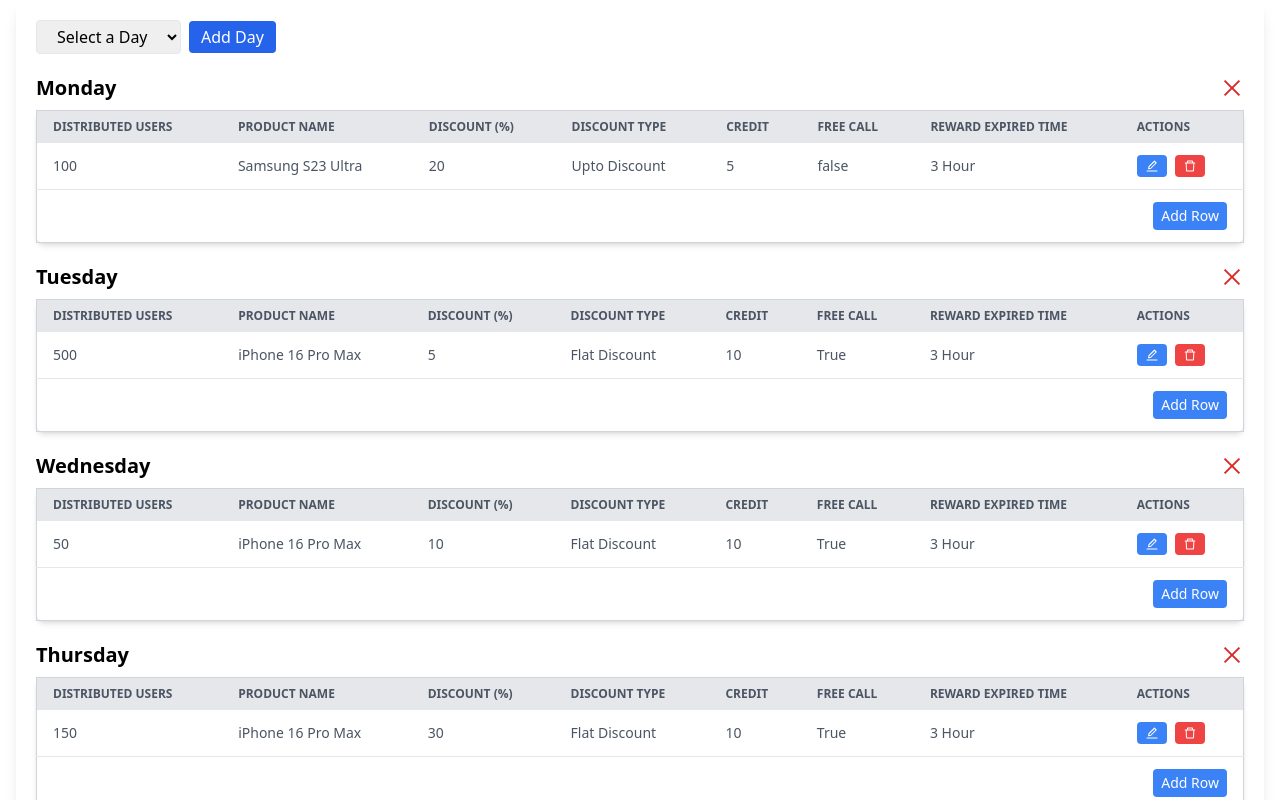
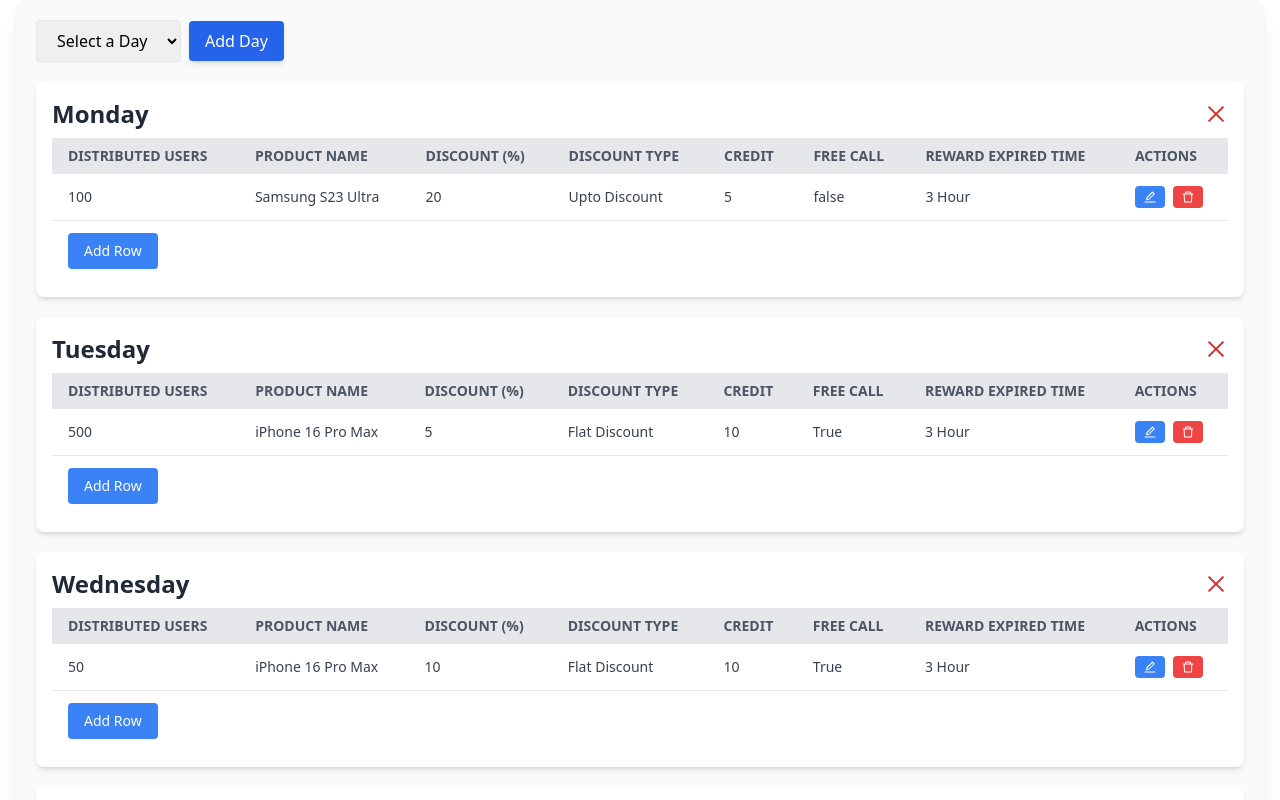
Before and after one commit to NomanSipai/spin-wheel-table, a React (Vite) app: page / in a window 1280 px wide. Shown: the top 800 px of the page. Built offline with nearby package versions, Linux system fonts and the light colour scheme.

Commit message:
redesign the table

```diff
--- a/src/components/Table.jsx
+++ b/src/components/Table.jsx
@@ -21,30 +21,6 @@
     "Sunday",
   ]);
   const [newDay, setNewDay] = useState("");
-
-  const handleEditClick = (id) => {
-    setEditingId(id);
-  };
-
-  const handleInputChange = (e, id, field) => {
-    const newValue =
-      field === "showInWheel" ? e.target.checked : e.target.value;
-    setProducts((prev) =>
-      prev.map((product) =>
-        product.id === id ? { ...product, [field]: newValue } : product
-      )
-    );
-  };
-
-  const handleSaveClick = () => {
-    setEditingId(null);
-  };
-
-  const handleDeleteRow = (id) => {
-    setProducts((prev) => prev.filter((product) => product.id !== id));
-    toast.success("Product deleted successfully!");
-  };
-
   const [addRowVisible, setAddRowVisible] = useState({});
   const [newProduct, setNewProduct] = useState({
     users: "",
@@ -56,6 +32,23 @@
     rewardExpired: "",
     showInWheel: false,
   });
+
+  const handleEditClick = (id) => setEditingId(id);
+  const handleInputChange = (e, id, field) => {
+    const newValue =
+      field === "showInWheel" ? e.target.checked : e.target.value;
+    setProducts((prev) =>
+      prev.map((product) =>
+        product.id === id ? { ...product, [field]: newValue } : product
+      )
+    );
+  };
+
+  const handleSaveClick = () => setEditingId(null);
+  const handleDeleteRow = (id) => {
+    setProducts((prev) => prev.filter((product) => product.id !== id));
+    toast.success("Product deleted successfully!");
+  };
 
   const handleNewProductChange = (field, value) => {
     setNewProduct((prev) => ({ ...prev, [field]: value }));
@@ -69,7 +62,7 @@
     const newEntry = {
       ...newProduct,
       id: products.length ? products[products.length - 1].id + 1 : 1,
-      day: day,
+      day,
     };
     setProducts((prev) => [...prev, newEntry]);
     toast.success("Product added successfully!");
@@ -107,13 +100,12 @@
   };
 
   return (
-    <div className="relative overflow-x-auto shadow-lg sm:rounded-lg p-5">
-      {/* Select for adding new day */}
-      <div className="mb-4 flex items-center">
+    <div className="relative overflow-x-auto shadow-lg sm:rounded-lg p-5 bg-gray-50">
+      <div className="mb-4 flex items-center space-x-2">
         <select
           value={newDay}
           onChange={(e) => setNewDay(e.target.value)}
-          className="border rounded px-4 py-1 mr-2"
+          className="border rounded px-4 py-2 shadow-sm focus:outline-none focus:ring focus:ring-blue-300"
         >
           <option value="">Select a Day</option>
           {[
@@ -132,16 +124,16 @@
         </select>
         <button
           onClick={handleAddDay}
-          className="bg-blue-600 text-white px-3 py-1 rounded hover:bg-blue-700 transition"
+          className="bg-blue-600 text-white px-4 py-2 rounded hover:bg-blue-700 transition shadow-md"
         >
           Add Day
         </button>
       </div>
 
       {days.map((day) => (
-        <div key={day} className="my-5">
+        <div key={day} className="my-5 p-4 bg-white rounded-lg shadow-md">
           <div className="flex justify-between items-center mb-2">
-            <h2 className="text-xl font-bold">{day}</h2>
+            <h2 className="text-2xl font-semibold text-gray-800">{day}</h2>
             <button
               onClick={() => handleDeleteDay(day)}
               className="text-red-600 hover:text-red-800 transition flex items-center"
@@ -149,17 +141,23 @@
               <AiOutlineClose className="h-6 w-6" />
             </button>
           </div>
-          <table className="min-w-full text-sm text-left text-gray-600 bg-white rounded-lg shadow-md border border-gray-300">
-            <thead className="text-xs uppercase bg-gray-200">
+          <table className="min-w-full text-sm text-left text-gray-700">
+            <thead className="bg-gray-200 text-gray-600 uppercase">
               <tr>
-                <th className="px-4 py-2">Distributed Users</th>
-                <th className="px-4 py-2">Product Name</th>
-                <th className="px-4 py-2">Discount (%)</th>
-                <th className="px-4 py-2">Discount Type</th>
-                <th className="px-4 py-2">Credit</th>
-                <th className="px-4 py-2">Free Call</th>
-                <th className="px-4 py-2">Reward Expired Time</th>
-                <th className="px-4 py-2">Actions</th>
+                {[
+                  "Distributed Users",
+                  "Product Name",
+                  "Discount (%)",
+                  "Discount Type",
+                  "Credit",
+                  "Free Call",
+                  "Reward Expired Time",
+                  "Actions",
+                ].map((header) => (
+                  <th key={header} className="px-4 py-2">
+                    {header}
+                  </th>
+                ))}
               </tr>
             </thead>
             <tbody>
@@ -167,108 +165,64 @@
                 .filter((product) => product.day === day)
                 .map((product) => (
                   <tr key={product.id} className="hover:bg-gray-100 border-b">
-                    <td className="px-4 py-3">
+                    {[
+                      "users",
+                      "product_name",
+                      "discount",
+                      "discountType",
+                      "credit",
+                      "freeCall",
+                      "rewardExpired",
+                    ].map((field, index) => (
+                      <td key={field} className="px-4 py-3">
                         {editingId === product.id ? (
+                          field === "discountType" || field === "freeCall" ? (
+                            <select
+                              value={product[field]}
+                              onChange={(e) =>
+                                handleInputChange(e, product.id, field)
+                              }
+                              className="border rounded px-2 py-1 w-full"
+                            >
+                              {field === "discountType" ? (
+                                <>
+                                  <option value="Flat Discount">
+                                    Flat Discount
+                                  </option>
+                                  <option value="Upto Discount">
+                                    Upto Discount
+                                  </option>
+                                </>
+                              ) : (
+                                <>
+                                  <option value="True">True</option>
+                                  <option value="False">False</option>
+                                </>
+                              )}
+                            </select>
+                          ) : (
                             <input
-                          type="number"
-                          value={product.users}
+                              type={
+                                field === "discount" || field === "credit"
+                                  ? "number"
+                                  : "text"
+                              }
+                              value={product[field]}
                               onChange={(e) =>
-                            handleInputChange(e, product.id, "users")
+                                handleInputChange(e, product.id, field)
                               }
                               className="border rounded px-2 py-1 w-full"
                             />
+                          )
                         ) : (
-                        product.users
+                          <span>
+                            {field === "rewardExpired"
+                              ? `${product[field]} Hour`
+                              : product[field]}
+                          </span>
                         )}
                       </td>
-                    <td className="px-4 py-3">
-                      {editingId === product.id ? (
-                        <input
-                          type="text"
-                          value={product.product_name}
-                          onChange={(e) =>
-                            handleInputChange(e, product.id, "product_name")
-                          }
-                          className="border rounded px-2 py-1 w-full"
-                        />
-                      ) : (
-                        product.product_name
-                      )}
-                    </td>
-                    <td className="px-4 py-3">
-                      {editingId === product.id ? (
-                        <input
-                          type="number"
-                          value={product.discount}
-                          onChange={(e) =>
-                            handleInputChange(e, product.id, "discount")
-                          }
-                          className="border rounded px-2 py-1 w-full"
-                        />
-                      ) : (
-                        product.discount
-                      )}
-                    </td>
-                    <td className="px-4 py-3">
-                      {editingId === product.id ? (
-                        <select
-                          value={product.discountType}
-                          onChange={(e) =>
-                            handleInputChange(e, product.id, "discountType")
-                          }
-                          className="border rounded px-2 py-1 w-full"
-                        >
-                          <option value="Flat Discount">Flat Discount</option>
-                          <option value="Upto Discount">Upto Discount</option>
-                        </select>
-                      ) : (
-                        product.discountType
-                      )}
-                    </td>
-                    <td className="px-4 py-3">
-                      {editingId === product.id ? (
-                        <input
-                          type="number"
-                          value={product.credit}
-                          onChange={(e) =>
-                            handleInputChange(e, product.id, "credit")
-                          }
-                          className="border rounded px-2 py-1 w-full"
-                        />
-                      ) : (
-                        product.credit
-                      )}
-                    </td>
-                    <td className="px-4 py-3">
-                      {editingId === product.id ? (
-                        <select
-                          value={product.freeCall}
-                          onChange={(e) =>
-                            handleInputChange(e, product.id, "freeCall")
-                          }
-                          className="border rounded px-2 py-1 w-full"
-                        >
-                          <option value="True">True</option>
-                          <option value="False">False</option>
-                        </select>
-                      ) : (
-                        product.freeCall
-                      )}
-                    </td>
-                    <td className="px-4 py-3">
-                      {editingId === product.id ? (
-                        <input
-                          type="text"
-                          value={product.rewardExpired}
-                          onChange={(e) =>
-                            handleInputChange(e, product.id, "rewardExpired")
-                          }
-                          className="border rounded px-2 py-1 w-full"
-                        />
-                      ) : (
-                        `${product.rewardExpired} Hour`
-                      )}
-                    </td>
+                    ))}
                     <td className="px-4 py-3 flex space-x-2">
                       {editingId === product.id ? (
                         <button
@@ -294,84 +248,59 @@
                     </td>
                   </tr>
                 ))}
-
               {addRowVisible[day] ? (
                 <tr className="hover:bg-gray-100">
-                  <td className="px-4 py-3">
+                  {[
+                    "users",
+                    "product_name",
+                    "discount",
+                    "discountType",
+                    "credit",
+                    "freeCall",
+                    "rewardExpired",
+                  ].map((field) => (
+                    <td key={field} className="px-4 py-3">
+                      {field === "discountType" || field === "freeCall" ? (
+                        <select
+                          value={newProduct[field]}
+                          onChange={(e) =>
+                            handleNewProductChange(field, e.target.value)
+                          }
+                          className="border rounded px-2 py-1 w-full"
+                        >
+                          {field === "discountType" ? (
+                            <>
+                              <option value="Flat Discount">
+                                Flat Discount
+                              </option>
+                              <option value="Upto Discount">
+                                Upto Discount
+                              </option>
+                            </>
+                          ) : (
+                            <>
+                              <option value="True">True</option>
+                              <option value="False">False</option>
+                            </>
+                          )}
+                        </select>
+                      ) : (
                         <input
-                      type="number"
-                      value={newProduct.users}
+                          type={
+                            field === "discount" || field === "credit"
+                              ? "number"
+                              : "text"
+                          }
+                          value={newProduct[field]}
                           onChange={(e) =>
-                        handleNewProductChange("users", e.target.value)
+                            handleNewProductChange(field, e.target.value)
                           }
                           className="border rounded px-2 py-1 w-full"
                         />
+                      )}
                     </td>
-                  <td className="px-4 py-3">
-                    <input
-                      type="text"
-                      value={newProduct.product_name}
-                      onChange={(e) =>
-                        handleNewProductChange("product_name", e.target.value)
-                      }
-                      className="border rounded px-2 py-1 w-full"
-                    />
-                  </td>
-                  <td className="px-4 py-3">
-                    <input
-                      type="number"
-                      value={newProduct.discount}
-                      onChange={(e) =>
-                        handleNewProductChange("discount", e.target.value)
-                      }
-                      className="border rounded px-2 py-1 w-full"
-                    />
-                  </td>
-                  <td className="px-4 py-3">
-                    <select
-                      value={newProduct.discountType}
-                      onChange={(e) =>
-                        handleNewProductChange("discountType", e.target.value)
-                      }
-                      className="border rounded px-2 py-1 w-full"
-                    >
-                      <option value="Flat Discount">Flat Discount</option>
-                      <option value="Upto Discount">Upto Discount</option>
-                    </select>
-                  </td>
-                  <td className="px-4 py-3">
-                    <input
-                      type="number"
-                      value={newProduct.credit}
-                      onChange={(e) =>
-                        handleNewProductChange("credit", e.target.value)
-                      }
-                      className="border rounded px-2 py-1 w-full"
-                    />
-                  </td>
-                  <td className="px-4 py-3">
-                    <select
-                      value={newProduct.freeCall}
-                      onChange={(e) =>
-                        handleNewProductChange("freeCall", e.target.value)
-                      }
-                      className="border rounded px-2 py-1 w-full"
-                    >
-                      <option value="True">True</option>
-                      <option value="False">False</option>
-                    </select>
-                  </td>
-                  <td className="px-4 py-3">
-                    <input
-                      type="text"
-                      value={newProduct.rewardExpired}
-                      onChange={(e) =>
-                        handleNewProductChange("rewardExpired", e.target.value)
-                      }
-                      className="border rounded px-2 py-1 w-full"
-                    />
-                  </td>
-                  <td className="px-4 py-3">
+                  ))}
+                  <td className="px-4 py-3 flex space-x-2">
                     <button
                       onClick={() => handleSubmitNewProduct(day)}
                       className="bg-green-500 text-white px-2 py-1 rounded hover:bg-green-600 transition"
@@ -382,7 +311,7 @@
                       onClick={() =>
                         setAddRowVisible((prev) => ({ ...prev, [day]: false }))
                       }
-                      className="bg-red-500 text-white px-2 py-1 rounded hover:bg-red-600 transition ml-2"
+                      className="bg-red-500 text-white px-2 py-1 rounded hover:bg-red-600 transition"
                     >
                       <AiOutlineClose />
                     </button>
@@ -395,7 +324,7 @@
                       onClick={() =>
                         setAddRowVisible((prev) => ({ ...prev, [day]: true }))
                       }
-                      className="bg-blue-500 ms-auto block text-white px-2 py-1 rounded hover:bg-blue-600 transition"
+                      className="bg-blue-500 text-white px-4 py-2 rounded hover:bg-blue-600 transition"
                     >
                       Add Row
                     </button>
```
Lines whose indentation alone changed are shown as unchanged.
